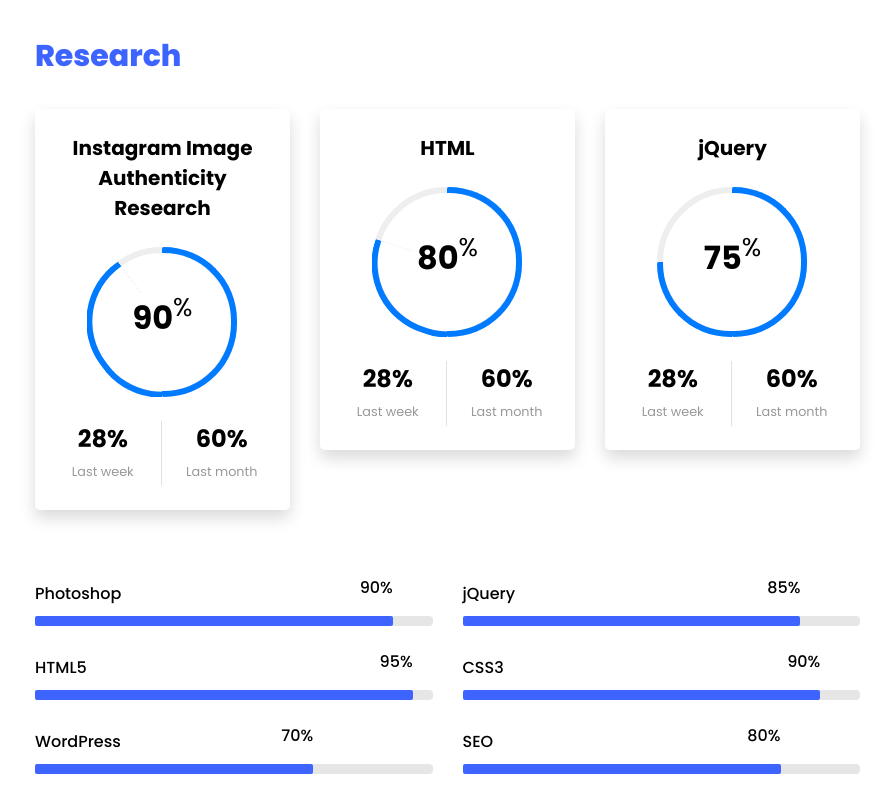
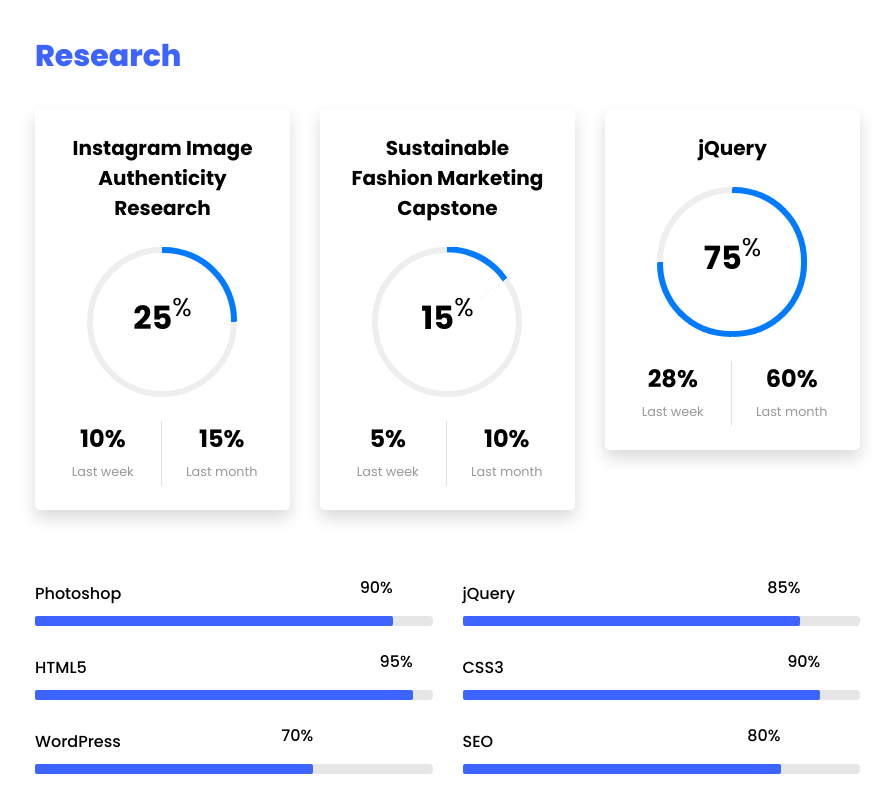
Before and after one commit to camiteran/camiteran, a plain HTML site: page index.html in a window 1280 px wide. Shown: the part 3160-3967 px from the top of the page, without its empty margins (335-1229 px from the left). Drawn offline with Linux system fonts and the light colour scheme; files whose address does not match are found by name.

Commit message:
Add Projects and percentages.

```diff
--- a/index.html
+++ b/index.html
@@ -297,7 +297,7 @@
 						        <h2 class="h5 font-weight-bold text-center mb-4">Instagram Image Authenticity Research</h2>
 
 						        <!-- Progress bar 1 -->
-						        <div class="progress mx-auto" data-value='90'>
+						        <div class="progress mx-auto" data-value='25'>
 						          <span class="progress-left">
                         <span class="progress-bar border-primary"></span>
 						          </span>
@@ -305,7 +305,7 @@
                         <span class="progress-bar border-primary"></span>
 						          </span>
 						          <div class="progress-value w-100 h-100 rounded-circle d-flex align-items-center justify-content-center">
-						            <div class="h2 font-weight-bold">90<sup class="small">%</sup></div>
+						            <div class="h2 font-weight-bold">25<sup class="small">%</sup></div>
 						          </div>
 						        </div>
 						        <!-- END -->
@@ -313,10 +313,10 @@
 						        <!-- Demo info -->
 						        <div class="row text-center mt-4">
 						          <div class="col-6 border-right">
-						            <div class="h4 font-weight-bold mb-0">28%</div><span class="small text-gray">Last week</span>
+						            <div class="h4 font-weight-bold mb-0">10%</div><span class="small text-gray">Last week</span>
 						          </div>
 						          <div class="col-6">
-						            <div class="h4 font-weight-bold mb-0">60%</div><span class="small text-gray">Last month</span>
+						            <div class="h4 font-weight-bold mb-0">15%</div><span class="small text-gray">Last month</span>
 						          </div>
 						        </div>
 						        <!-- END -->
@@ -325,10 +325,10 @@
 
 						    <div class="col-lg-4 mb-4">
 						      <div class="bg-white rounded-lg shadow p-4">
-						        <h2 class="h5 font-weight-bold text-center mb-4">HTML</h2>
+						        <h2 class="h5 font-weight-bold text-center mb-4">Sustainable Fashion Marketing Capstone</h2>
 
 						        <!-- Progress bar 1 -->
-						        <div class="progress mx-auto" data-value='80'>
+						        <div class="progress mx-auto" data-value='15'>
 						          <span class="progress-left">
                         <span class="progress-bar border-primary"></span>
 						          </span>
@@ -336,7 +336,7 @@
                         <span class="progress-bar border-primary"></span>
 						          </span>
 						          <div class="progress-value w-100 h-100 rounded-circle d-flex align-items-center justify-content-center">
-						            <div class="h2 font-weight-bold">80<sup class="small">%</sup></div>
+						            <div class="h2 font-weight-bold">15<sup class="small">%</sup></div>
 						          </div>
 						        </div>
 						        <!-- END -->
@@ -344,10 +344,10 @@
 						        <!-- Demo info -->
 						        <div class="row text-center mt-4">
 						          <div class="col-6 border-right">
-						            <div class="h4 font-weight-bold mb-0">28%</div><span class="small text-gray">Last week</span>
+						            <div class="h4 font-weight-bold mb-0">5%</div><span class="small text-gray">Last week</span>
 						          </div>
 						          <div class="col-6">
-						            <div class="h4 font-weight-bold mb-0">60%</div><span class="small text-gray">Last month</span>
+						            <div class="h4 font-weight-bold mb-0">10%</div><span class="small text-gray">Last month</span>
 						          </div>
 						        </div>
 						        <!-- END -->
```
